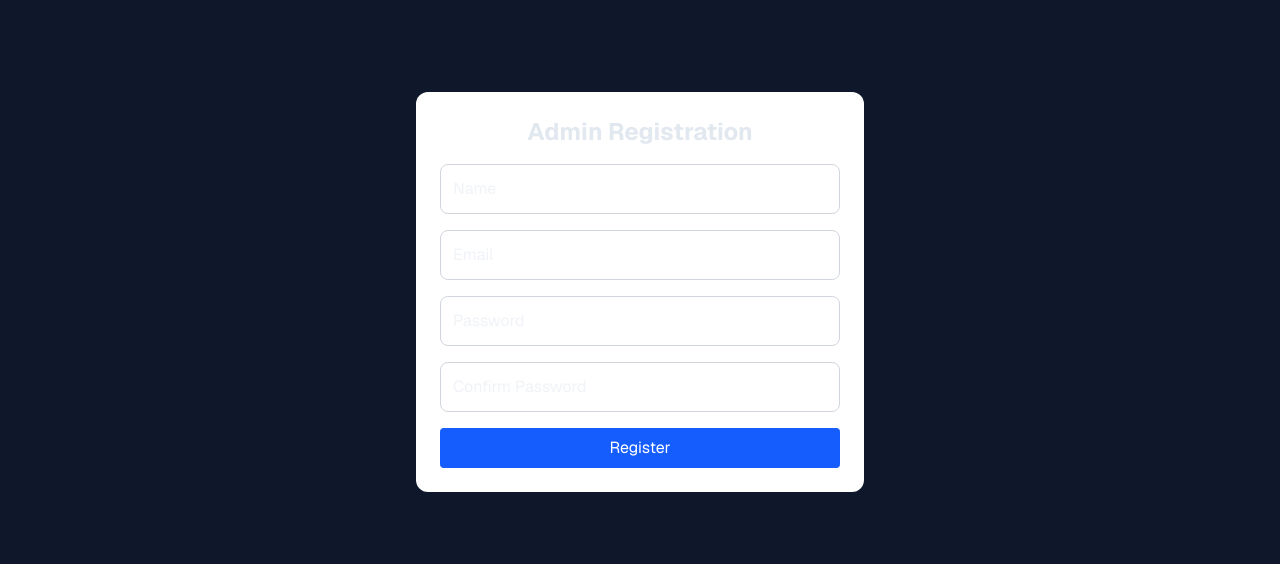
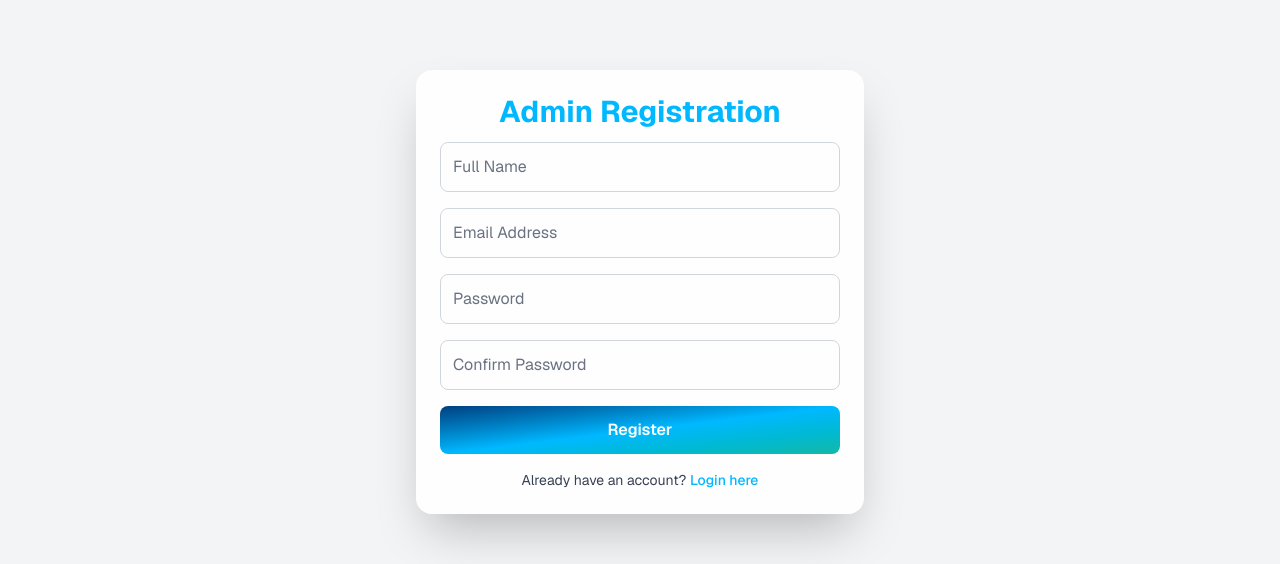
Before and after one commit to Qurbanali123/FYP_Frontend, a Next.js app: page /register/admin in a window 1280 px wide. Shown: the part 136-700 px from the top of the page. Built offline with nearby package versions, Linux system fonts and the light colour scheme; no server answers.

Commit message:
admin page modified

```diff
--- a/app/register/admin/page.jsx
+++ b/app/register/admin/page.jsx
@@ -37,17 +37,10 @@ export default function AdminRegister() {
   const handleRegistrationSubmit = async (e) => {
     e.preventDefault();
 
-    if (!validateEmail(form.email))
-      return setErrors({ email: "Invalid email address" });
-
-    if (!validateName(form.name))
-      return setErrors({ name: "Invalid name" });
-
-    if (!validatePassword(form.password))
-      return setErrors({ password: "Weak password" });
-
-    if (form.password !== form.confirmPassword)
-      return setErrors({ confirmPassword: "Passwords do not match" });
+    if (!validateEmail(form.email)) return setErrors({ email: "Invalid email address" });
+    if (!validateName(form.name)) return setErrors({ name: "Invalid name" });
+    if (!validatePassword(form.password)) return setErrors({ password: "Weak password" });
+    if (form.password !== form.confirmPassword) return setErrors({ confirmPassword: "Passwords do not match" });
 
     setLoading(true);
     setErrors({});
@@ -56,11 +49,7 @@ export default function AdminRegister() {
       const response = await fetch(`${API_URL}/api/admin/register`, {
         method: "POST",
         headers: { "Content-Type": "application/json" },
-        body: JSON.stringify({
-          name: form.name,
-          email: form.email,
-          password: form.password,
-        }),
+        body: JSON.stringify({ name: form.name, email: form.email, password: form.password }),
       });
 
       const text = await response.text();
@@ -84,8 +73,7 @@ export default function AdminRegister() {
   const handleOTPSubmit = async (e) => {
     e.preventDefault();
 
-    if (form.otp.length !== 6)
-      return setErrors({ otp: "Invalid OTP" });
+    if (form.otp.length !== 6) return setErrors({ otp: "Invalid OTP" });
 
     setLoading(true);
     setErrors({});
@@ -94,10 +82,7 @@ export default function AdminRegister() {
       const response = await fetch(`${API_URL}/api/admin/verify-otp`, {
         method: "POST",
         headers: { "Content-Type": "application/json" },
-        body: JSON.stringify({
-          email: form.email,
-          otp: form.otp,
-        }),
+        body: JSON.stringify({ email: form.email, otp: form.otp }),
       });
 
       const text = await response.text();
@@ -108,9 +93,7 @@ export default function AdminRegister() {
         return;
       }
 
-      router.push(
-        `/account-status?email=${encodeURIComponent(form.email)}&type=admin`
-      );
+      router.push(`/account-status?email=${encodeURIComponent(form.email)}&type=admin`);
     } catch (error) {
       console.error(error);
       setErrors({ general: "Server error" });
@@ -121,44 +104,64 @@ export default function AdminRegister() {
 
   /* ================= UI ================= */
   const inputClass = (field) =>
-    `w-full border rounded-lg p-3 ${
-      errors[field] ? "border-red-500" : "border-gray-300"
+    `w-full border rounded-lg p-3 text-gray-800 placeholder-gray-500 focus:outline-none focus:ring-2 ${
+      errors[field]
+        ? "border-red-500 focus:ring-red-400"
+        : form[field]
+        ? "border-green-500 focus:ring-green-400"
+        : "border-gray-300 focus:ring-[#00b8ff]"
     }`;
 
   return (
-    <div className="min-h-screen flex items-center justify-center p-6 pt-20">
-      <motion.div className="bg-white rounded-xl p-6 w-full max-w-md">
+    <div className="min-h-screen flex items-center justify-center p-6 pt-20 bg-gray-100">
+      <motion.div
+        initial={{ opacity: 0, y: -20 }}
+        animate={{ opacity: 1, y: 0 }}
+        transition={{ duration: 0.6 }}
+        className="bg-white/90 backdrop-blur-lg rounded-2xl shadow-2xl p-6 w-full max-w-md"
+      >
         {step === "registration" ? (
           <>
-            <h2 className="text-2xl font-bold mb-4 text-center">
-              Admin Registration
-            </h2>
-
-            {errors.general && (
-              <p className="text-red-500 text-center">{errors.general}</p>
-            )}
+            <h2 className="text-3xl font-bold text-center text-[#00b8ff] mb-3">Admin Registration</h2>
+            {errors.general && <p className="text-red-500 text-center mb-3">{errors.general}</p>}
 
             <form onSubmit={handleRegistrationSubmit} className="space-y-4">
-              <input name="name" placeholder="Name" onChange={handleChange} className={inputClass("name")} />
-              <input name="email" placeholder="Email" onChange={handleChange} className={inputClass("email")} />
+              <input name="name" placeholder="Full Name" onChange={handleChange} className={inputClass("name")} />
+              <input name="email" placeholder="Email Address" onChange={handleChange} className={inputClass("email")} />
               <input type="password" name="password" placeholder="Password" onChange={handleChange} className={inputClass("password")} />
               <input type="password" name="confirmPassword" placeholder="Confirm Password" onChange={handleChange} className={inputClass("confirmPassword")} />
 
-              <button disabled={loading} className="w-full bg-blue-600 text-white py-2 rounded">
+              <button disabled={loading} className="w-full bg-gradient-to-br from-[#004080] via-[#00b8ff] to-[#14b8a6] text-white py-3 rounded-lg font-semibold hover:opacity-90 transition duration-300 disabled:opacity-50">
                 {loading ? "Sending OTP..." : "Register"}
               </button>
             </form>
+
+            <p className="text-center text-sm text-gray-700 mt-4">
+              Already have an account?{" "}
+              <span onClick={() => router.push("/login/admin")} className="text-[#00b8ff] font-medium cursor-pointer hover:underline">
+                Login here
+              </span>
+            </p>
           </>
         ) : (
           <>
-            <h2 className="text-2xl font-bold mb-4 text-center">Verify OTP</h2>
+            <h2 className="text-3xl font-bold text-center text-[#00b8ff] mb-3">Verify Email</h2>
+            <p className="text-gray-700 mb-6 text-center">
+              Enter the OTP sent to <span className="font-semibold">{form.email}</span>
+            </p>
+
+            {errors.general && <p className="text-red-500 text-center mb-3">{errors.general}</p>}
 
             <form onSubmit={handleOTPSubmit} className="space-y-4">
-              <input name="otp" placeholder="6-digit OTP" onChange={handleChange} className={inputClass("otp")} />
-              <button disabled={loading} className="w-full bg-green-600 text-white py-2 rounded">
-                {loading ? "Verifying..." : "Verify"}
+              <input name="otp" placeholder="Enter 6-digit OTP" onChange={handleChange} maxLength="6" className={inputClass("otp")} />
+              <button disabled={loading} className="w-full bg-gradient-to-br from-[#004080] via-[#00b8ff] to-[#14b8a6] text-white py-3 rounded-lg font-semibold hover:opacity-90 transition duration-300 disabled:opacity-50">
+                {loading ? "Verifying..." : "Verify OTP"}
               </button>
             </form>
+
+            <button onClick={() => setStep("registration")} className="w-full mt-4 border border-gray-300 text-gray-700 py-2 rounded-lg font-semibold hover:bg-gray-50 transition duration-300">
+              Back
+            </button>
           </>
         )}
       </motion.div>
```
